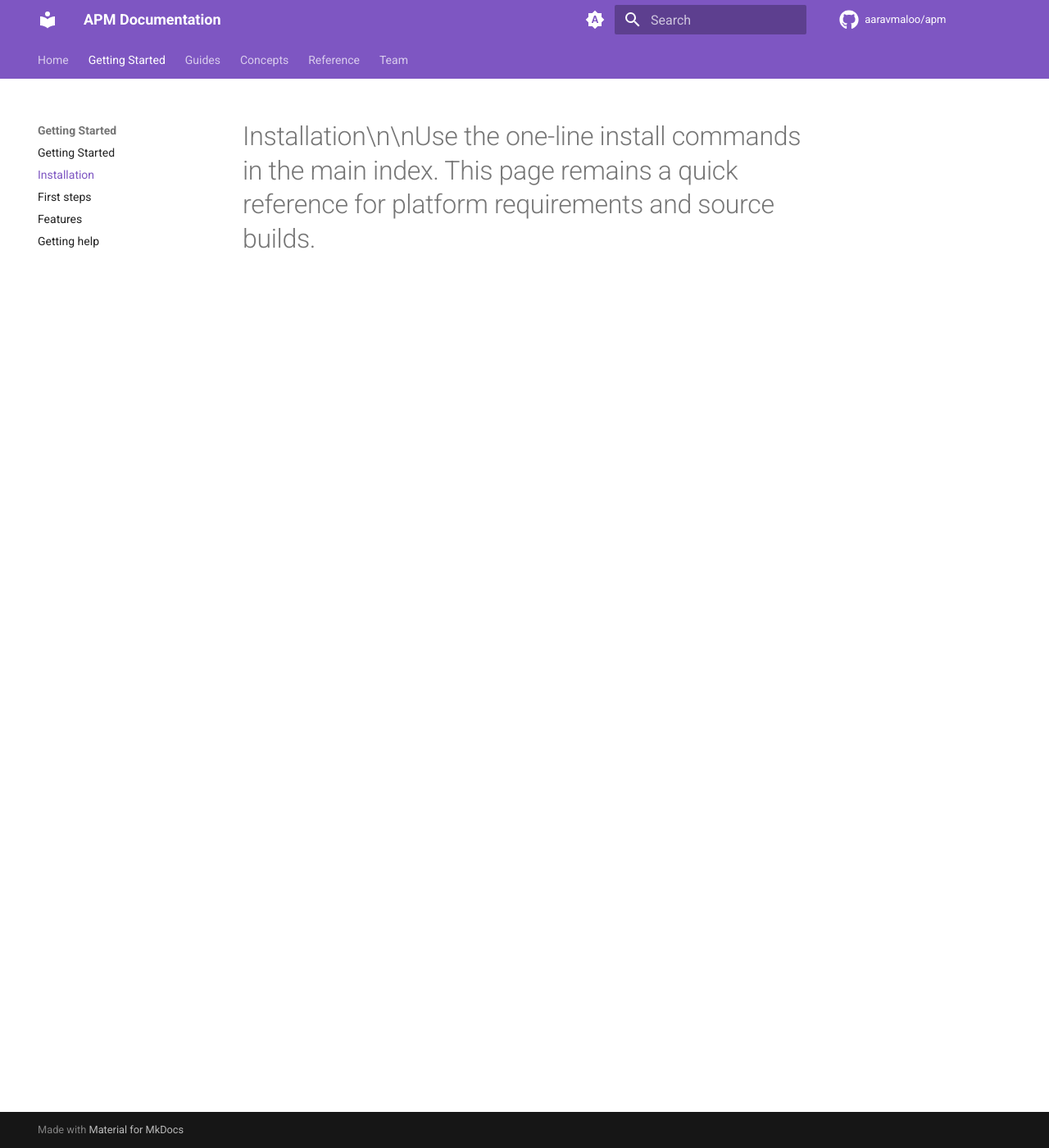
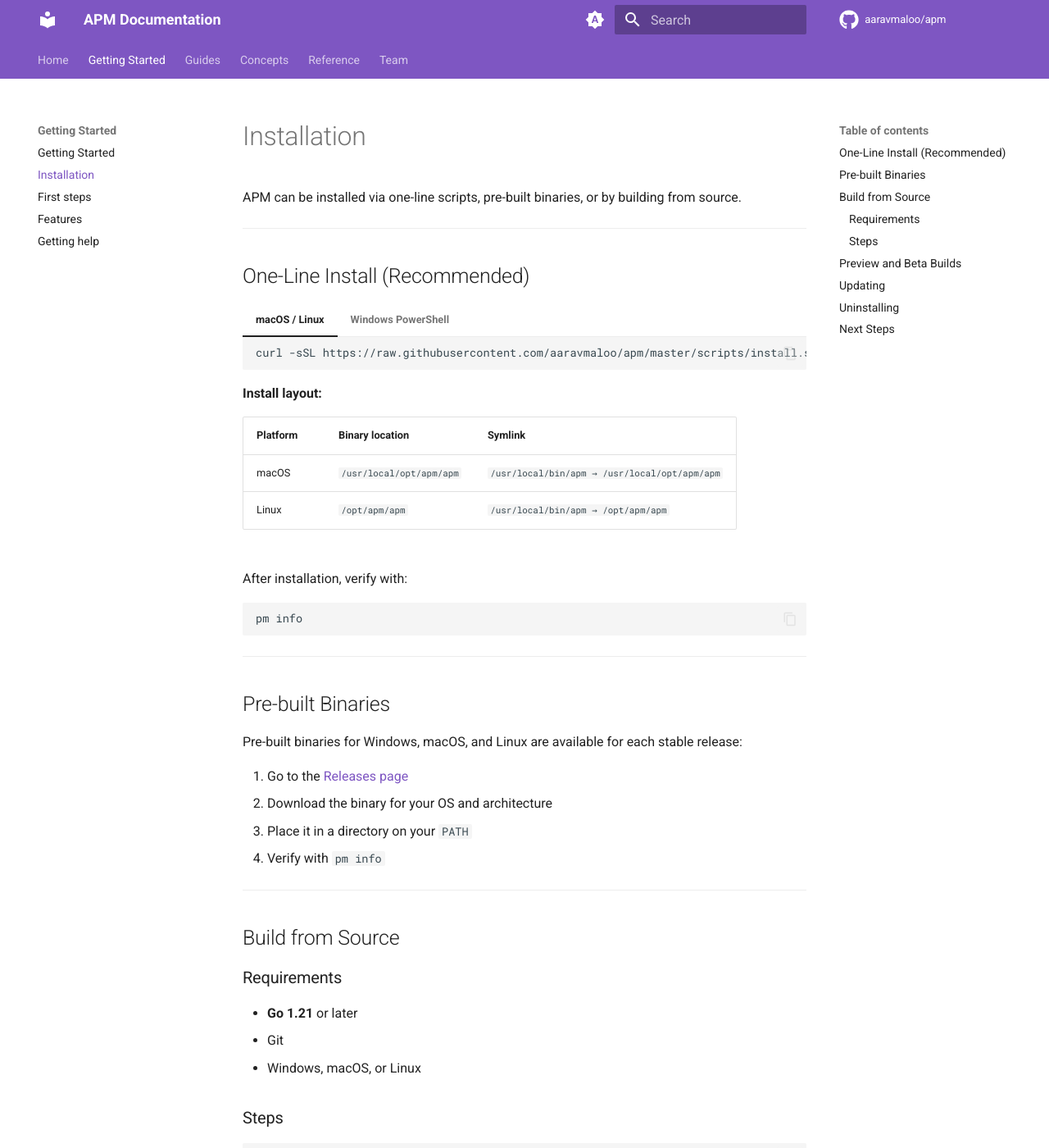
Before and after one commit to aaravmaloo/apm, an MkDocs documentation site: the page built from docs/getting-started/installation.md, in a window 1280 px wide and 1400 px high. Shown: the whole window at 82% size. Built offline with MkDocs 1.6.1 and Material for MkDocs 9.7.7, drawn with Linux system fonts in a browser that asks for light colours; comment, search, counter and statistics services are not loaded; some of the changed text lies outside the part shown.

Commit message:
update docs/getting-started/installation.md

````diff
--- a/docs/getting-started/installation.md
+++ b/docs/getting-started/installation.md
@@ -1 +1,147 @@
-# Installation\n\nUse the one-line install commands in the main index. This page remains a quick reference for platform requirements and source builds.
+# Installation
+
+APM can be installed via one-line scripts, pre-built binaries, or by building from source.
+
+---
+
+## One-Line Install (Recommended)
+
+=== "macOS / Linux"
+
+    ```bash
+    curl -sSL https://raw.githubusercontent.com/aaravmaloo/apm/master/scripts/install.sh | bash
+    ```
+
+    **Install layout:**
+
+    | Platform | Binary location          | Symlink                                       |
+    | :------- | :----------------------- | :-------------------------------------------- |
+    | macOS    | `/usr/local/opt/apm/apm` | `/usr/local/bin/apm → /usr/local/opt/apm/apm` |
+    | Linux    | `/opt/apm/apm`           | `/usr/local/bin/apm → /opt/apm/apm`           |
+
+=== "Windows PowerShell"
+
+    ```powershell
+    Set-ExecutionPolicy Bypass -Scope Process -Force
+    iwr https://raw.githubusercontent.com/aaravmaloo/apm/master/scripts/install.ps1 -UseBasicParsing | iex
+    ```
+
+    **Install layout:**
+
+    - Binary: `%LOCALAPPDATA%\pm\apm.exe`
+    - The installer appends the directory to your user `PATH` if not already present
+
+After installation, verify with:
+
+```bash
+pm info
+```
+
+---
+
+## Pre-built Binaries
+
+Pre-built binaries for Windows, macOS, and Linux are available for each stable release:
+
+1. Go to the [Releases page](https://github.com/aaravmaloo/apm/releases)
+2. Download the binary for your OS and architecture
+3. Place it in a directory on your `PATH`
+4. Verify with `pm info`
+
+---
+
+## Build from Source
+
+### Requirements
+
+- **Go 1.21** or later
+- Git
+- Windows, macOS, or Linux
+
+### Steps
+
+```bash
+# Clone the repository
+git clone https://github.com/aaravmaloo/apm.git
+cd apm
+
+# Build the binary
+go build -o pm main.go
+
+# Verify the build
+./pm info
+
+# Initialize your first vault
+./pm init
+```
+
+!!! tip
+    On Windows, the output binary will be `pm.exe`. You can move it to a directory on your `PATH` for global access.
+
+---
+
+## Preview and Beta Builds
+
+Pre-built binaries for preview, beta, and canary builds are available from the [Builds page](https://github.com/aaravmaloo/apm/tree/master/build).
+
+!!! warning
+    Preview and beta builds may be unstable and could potentially corrupt your vault. These builds are intended for developers and testers only. **Do not use them for production vaults.**
+
+The APM version system follows these stages (e.g., for a v8 release):
+
+| Stage       | Tag      | Stability    |
+| :---------- | :------- | :----------- |
+| Canary      | `can-8`  | Experimental |
+| Beta        | `beta-8` | Testing      |
+| Pre-release | `pre-8`  | Near-stable  |
+| Release     | `v8`     | Stable       |
+
+---
+
+## Updating
+
+APM includes a self-update mechanism:
+
+```bash
+pm update
+```
+
+This checks for the latest release on GitHub and downloads/replaces the binary automatically. You can also force a check with:
+
+```bash
+pm update --force
+```
+
+---
+
+## Uninstalling
+
+=== "macOS / Linux"
+
+    ```bash
+    # Remove the binary and symlink
+    sudo rm -f /usr/local/bin/apm
+    sudo rm -rf /usr/local/opt/apm   # macOS
+    sudo rm -rf /opt/apm              # Linux
+
+    # Optionally remove config and vault data
+    rm -rf ~/.config/apm
+    ```
+
+=== "Windows"
+
+    ```powershell
+    # Remove the binary directory
+    Remove-Item -Recurse -Force "$env:LOCALAPPDATA\pm"
+
+    # Remove from PATH (manual step in System Properties → Environment Variables)
+
+    # Optionally remove config data
+    Remove-Item -Recurse -Force "$env:APPDATA\apm"
+    ```
+
+---
+
+## Next Steps
+
+Once installed, proceed to [First Steps](first-steps.md) to initialize your vault and start managing secrets.
````
